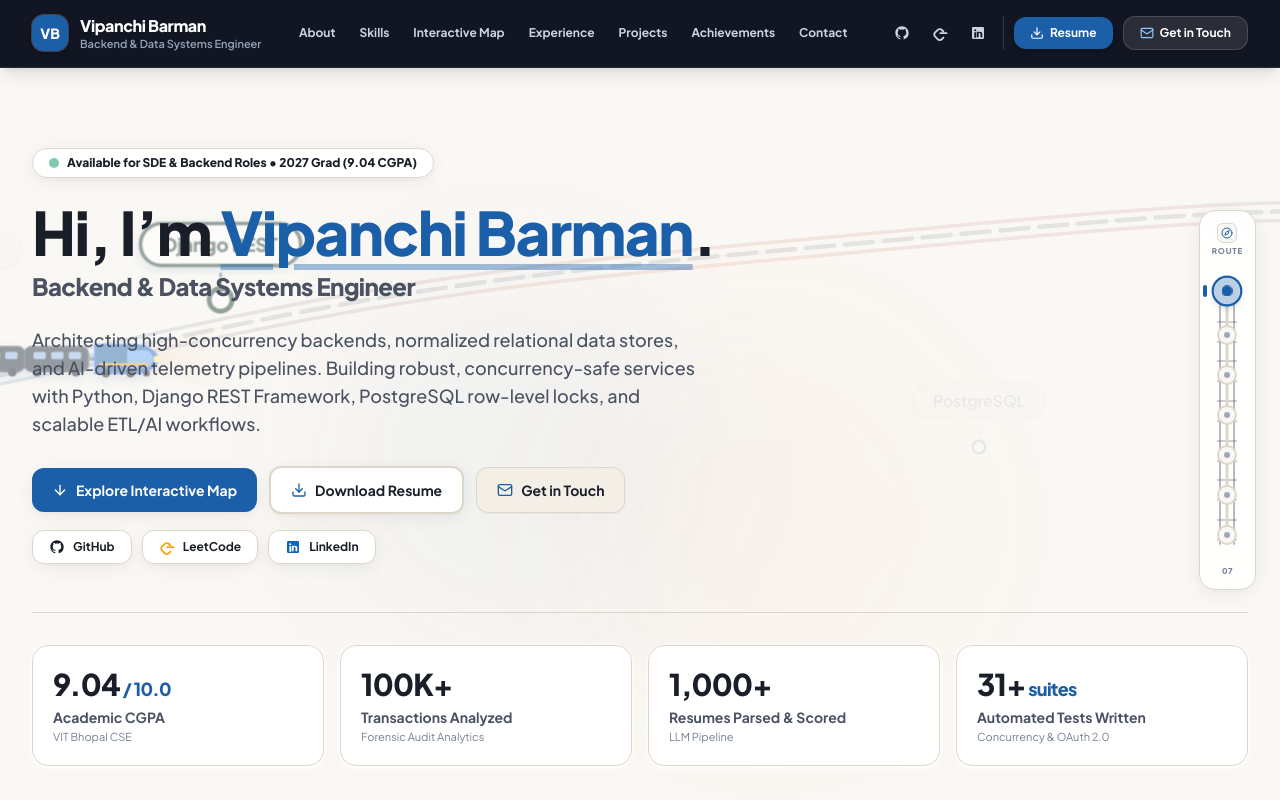
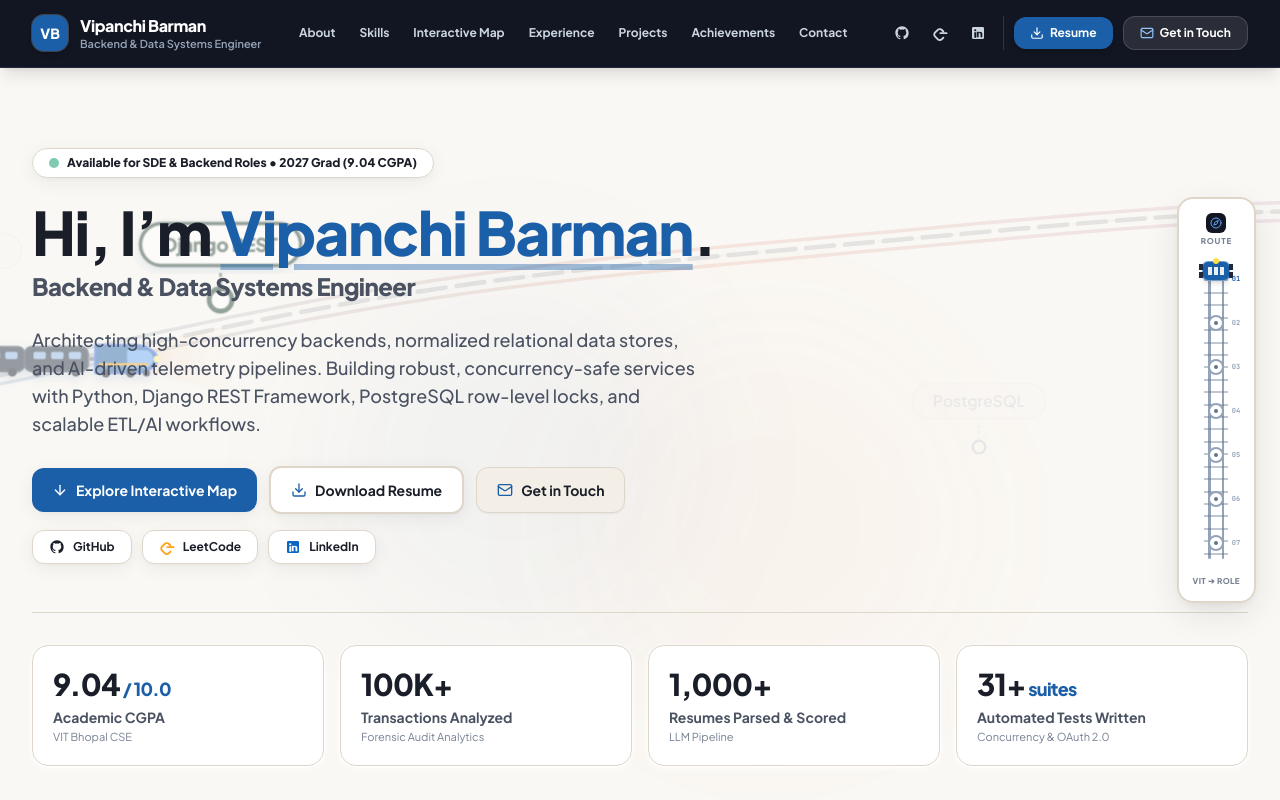
Before and after one commit to vip23anchib/vipanchi-portfolio, a React (Vite) app: page / in a window 1280 px wide. Shown: the top 800 px of the page. Built offline with nearby package versions, Linux system fonts and the light colour scheme.

Commit message:
feat(nav): enhance train-track side navigation with sliding locomotive and rail-ties

```diff
--- a/src/components/TrainTrackNav.jsx
+++ b/src/components/TrainTrackNav.jsx
@@ -1,15 +1,15 @@
 import React, { useState, useEffect } from 'react';
-import { motion } from 'framer-motion';
-import { Compass, Sparkles, Navigation } from 'lucide-react';
+import { motion, AnimatePresence } from 'framer-motion';
+import { Compass, Sparkles } from 'lucide-react';
 
 const SECTIONS = [
-  { id: 'about', label: 'About', code: 'AB', color: '#1B5FA8' },
-  { id: 'skills', label: 'Skills', code: 'SK', color: '#E05A2B' },
-  { id: 'network-map', label: 'Interactive Map', code: 'MAP', color: '#1B5FA8' },
-  { id: 'experience', label: 'Experience', code: 'EXP', color: '#7E347D' },
-  { id: 'projects', label: 'Projects', code: 'PRJ', color: '#1B824C' },
-  { id: 'achievements', label: 'Achievements', code: 'ACH', color: '#D99B16' },
-  { id: 'contact', label: 'Contact', code: 'CON', color: '#1B5FA8' },
+  { id: 'about', label: 'About', code: 'AB', color: '#1B5FA8', num: '01' },
+  { id: 'skills', label: 'Skills', code: 'SK', color: '#E05A2B', num: '02' },
+  { id: 'network-map', label: 'Interactive Map', code: 'MAP', color: '#1B5FA8', num: '03' },
+  { id: 'experience', label: 'Experience', code: 'EXP', color: '#7E347D', num: '04' },
+  { id: 'projects', label: 'Projects', code: 'PRJ', color: '#1B824C', num: '05' },
+  { id: 'achievements', label: 'Achievements', code: 'ACH', color: '#D99B16', num: '06' },
+  { id: 'contact', label: 'Contact', code: 'CON', color: '#1B5FA8', num: '07' },
 ];
 
 export default function TrainTrackNav() {
@@ -59,56 +59,86 @@ export default function TrainTrackNav() {
   };
 
   const activeIndex = Math.max(0, SECTIONS.findIndex((s) => s.id === activeSection));
+  const activeSectionData = SECTIONS[activeIndex] || SECTIONS[0];
 
   return (
     <aside
       aria-label="Train Track Section Navigation"
       className="fixed right-3 lg:right-6 top-1/2 -translate-y-1/2 z-30 hidden md:flex flex-col items-center select-none"
     >
-      <div className="relative bg-white/90 backdrop-blur-md p-3 rounded-2xl border border-[#DDD6C9] shadow-paper flex flex-col items-center">
+      <div className="relative bg-white/95 backdrop-blur-md p-3.5 rounded-2xl border-2 border-[#DDD6C9] shadow-paper-lg flex flex-col items-center">
 
-        {/* Track Top Cap / Route Header */}
+        {/* Track Top Cap / Header */}
         <div className="mb-3 flex flex-col items-center gap-0.5">
-          <div className="w-5 h-5 rounded-md bg-[#FAF8F4] border border-[#DDD6C9] flex items-center justify-center">
-            <Compass className="w-3 h-3 text-metro-backend animate-spin-slow" />
+          <div className="w-5 h-5 rounded-md bg-[#121622] text-white flex items-center justify-center shadow-xs">
+            <Compass className="w-3 h-3 text-blue-400 animate-spin-slow" />
           </div>
           <span className="text-[8px] font-black tracking-widest uppercase text-ink-muted">
             ROUTE
           </span>
         </div>
 
-        {/* Vertical Railway Track Container */}
-        <div className="relative flex flex-col items-center py-1">
+        {/* Vertical Railway Track Canvas */}
+        <div className="relative flex flex-col items-center py-2 w-8">
 
-          {/* Dual Rail Tracks Background */}
-          <div className="absolute top-2 bottom-2 left-1/2 -translate-x-1/2 w-4 flex justify-between pointer-events-none opacity-30">
-            {/* Left Rail */}
-            <div className="w-[2px] h-full bg-ink-primary rounded-full" />
-            {/* Right Rail */}
-            <div className="w-[2px] h-full bg-ink-primary rounded-full" />
-          </div>
+          {/* Dual Parallel Steel Rails */}
+          <div className="absolute top-1 bottom-1 left-2 w-[2.5px] bg-[#94A3B8] rounded-full pointer-events-none" />
+          <div className="absolute top-1 bottom-1 right-2 w-[2.5px] bg-[#94A3B8] rounded-full pointer-events-none" />
 
-          {/* Rail Ties / Sleepers along the track */}
-          <div className="absolute top-3 bottom-3 left-1/2 -translate-x-1/2 w-5 flex flex-col justify-between pointer-events-none opacity-20">
-            {Array.from({ length: 14 }).map((_, i) => (
-              <div key={i} className="w-full h-[2px] bg-ink-primary rounded-xs" />
+          {/* Perpendicular Rail Ties / Sleepers along the whole track */}
+          <div className="absolute top-2 bottom-2 left-1/2 -translate-x-1/2 w-6 flex flex-col justify-between pointer-events-none opacity-40">
+            {Array.from({ length: 24 }).map((_, i) => (
+              <div key={i} className="w-full h-[2px] bg-[#64748B] rounded-xs" />
             ))}
           </div>
 
           {/* Active Colored Transit Line overlay */}
-          <div className="absolute top-2 bottom-2 left-1/2 -translate-x-1/2 w-[3px] bg-[#DDD6C9] rounded-full pointer-events-none" />
-
-          {/* Animated active track line progress */}
           <motion.div
-            className="absolute top-2 left-1/2 -translate-x-1/2 w-[3px] bg-metro-backend rounded-full pointer-events-none"
+            className="absolute top-1 left-1/2 -translate-x-1/2 w-[3px] rounded-full pointer-events-none"
             style={{
+              backgroundColor: activeSectionData.color,
               height: `${(activeIndex / (SECTIONS.length - 1)) * 100}%`,
-              transition: 'height 0.4s cubic-bezier(0.16, 1, 0.3, 1)'
+              transition: 'height 0.4s cubic-bezier(0.16, 1, 0.3, 1), background-color 0.3s ease'
             }}
           />
 
-          {/* Station / Bogey Stops */}
-          <div className="relative z-10 flex flex-col items-center space-y-5 py-1">
+          {/* Smoothly Sliding Train Car (Locomotive Vehicle) */}
+          <motion.div
+            className="absolute left-1/2 -translate-x-1/2 z-20 pointer-events-none flex flex-col items-center"
+            animate={{
+              top: `${activeIndex * 42 + 2}px`
+            }}
+            transition={{
+              type: "spring",
+              stiffness: 350,
+              damping: 26
+            }}
+          >
+            {/* Train Car Body */}
+            <div
+              className="w-7 h-5 rounded-md shadow-md flex items-center justify-center relative border border-white/40"
+              style={{ backgroundColor: activeSectionData.color }}
+            >
+              {/* Train Headlight Beam */}
+              <span className="w-1.5 h-1.5 rounded-full bg-yellow-300 animate-pulse absolute -top-1 shadow-sm" />
+
+              {/* Window slits */}
+              <div className="flex gap-0.5">
+                <div className="w-1 h-2 bg-white/90 rounded-xs" />
+                <div className="w-1 h-2 bg-white/90 rounded-xs" />
+                <div className="w-1 h-2 bg-white/90 rounded-xs" />
+              </div>
+
+              {/* Side Flange Wheels */}
+              <div className="absolute -left-1 top-0.5 w-1 h-1.5 bg-[#1E293B] rounded-xs" />
+              <div className="absolute -left-1 bottom-0.5 w-1 h-1.5 bg-[#1E293B] rounded-xs" />
+              <div className="absolute -right-1 top-0.5 w-1 h-1.5 bg-[#1E293B] rounded-xs" />
+              <div className="absolute -right-1 bottom-0.5 w-1 h-1.5 bg-[#1E293B] rounded-xs" />
+            </div>
+          </motion.div>
+
+          {/* Station Milestone Stops */}
+          <div className="relative z-10 flex flex-col items-center space-y-7 py-1">
             {SECTIONS.map((sec, idx) => {
               const isActive = activeSection === sec.id;
               const isHovered = hoveredSection === sec.id;
@@ -124,43 +154,23 @@ export default function TrainTrackNav() {
                   <button
                     onClick={() => scrollToSection(sec.id)}
                     aria-label={`Scroll to ${sec.label} section`}
-                    className={`relative z-10 flex items-center justify-center transition-all duration-300 rounded-full cursor-pointer group ${
+                    className={`w-4 h-4 rounded-full flex items-center justify-center transition-all duration-200 cursor-pointer ${
                       isActive
-                        ? 'w-7 h-7 bg-white border-2 border-metro-backend shadow-md scale-110'
-                        : 'w-5 h-5 bg-[#FAF8F4] border-2 border-[#DDD6C9] hover:border-metro-backend hover:scale-110'
+                        ? 'opacity-0 scale-75' // Hidden because the train car is sitting on top of it!
+                        : 'bg-white border-2 border-[#94A3B8] hover:border-metro-backend hover:scale-125 shadow-xs'
                     }`}
                   >
-                    {/* Inner active indicator */}
-                    {isActive ? (
-                      <span
-                        className="w-2.5 h-2.5 rounded-full animate-pulse"
-                        style={{ backgroundColor: sec.color }}
-                      />
-                    ) : (
-                      <span className="w-1.5 h-1.5 rounded-full bg-[#A0A9B8] group-hover:bg-metro-backend transition-colors" />
-                    )}
-
-                    {/* Active Ping Pulse Ring */}
-                    {isActive && (
-                      <span
-                        className="absolute inset-0 rounded-full animate-ping opacity-30 pointer-events-none"
-                        style={{ backgroundColor: sec.color }}
-                      />
-                    )}
+                    <span className="w-1 h-1 rounded-full bg-[#64748B]" />
                   </button>
 
-                  {/* Bogey Marker Flag on Active */}
-                  {isActive && (
-                    <motion.div
-                      layoutId="activeBogeyCar"
-                      className="absolute -left-2.5 w-1 h-3 rounded-full bg-metro-backend shadow-xs"
-                      transition={{ type: "spring", stiffness: 400, damping: 30 }}
-                    />
-                  )}
+                  {/* Station Number Indicator beside track */}
+                  <span className={`absolute -right-4 text-[7px] font-mono font-bold ${isActive ? 'text-metro-backend font-black' : 'text-slate-400'}`}>
+                    {sec.num}
+                  </span>
 
                   {/* Hover Tooltip - Station Destination Sign */}
                   <div
-                    className={`absolute right-9 top-1/2 -translate-y-1/2 px-3 py-1.5 rounded-xl bg-white border border-[#DDD6C9] shadow-paper-lg whitespace-nowrap pointer-events-none transition-all duration-200 flex items-center gap-2 ${
+                    className={`absolute right-10 top-1/2 -translate-y-1/2 px-3 py-1.5 rounded-xl bg-[#121622] text-white border border-[#2D3748] shadow-paper-lg whitespace-nowrap pointer-events-none transition-all duration-200 flex items-center gap-2 ${
                       isHovered
                         ? 'opacity-100 translate-x-0'
                         : 'opacity-0 translate-x-2 pointer-events-none'
@@ -173,11 +183,11 @@ export default function TrainTrackNav() {
                     >
                       {sec.code}
                     </span>
-                    <span className="text-xs font-bold text-ink-primary font-sans">
+                    <span className="text-xs font-bold font-sans">
                       {sec.label}
                     </span>
-                    <span className="text-[10px] text-ink-muted">
-                      0{idx + 1}
+                    <span className="text-[10px] text-slate-400">
+                      Station {sec.num}
                     </span>
                   </div>
                 </div>
@@ -189,7 +199,7 @@ export default function TrainTrackNav() {
 
         {/* Track Bottom Terminus */}
         <div className="mt-3 text-[8px] font-black tracking-wider text-ink-muted uppercase">
-          07
+          VIT ➔ ROLE
         </div>
 
       </div>
```
